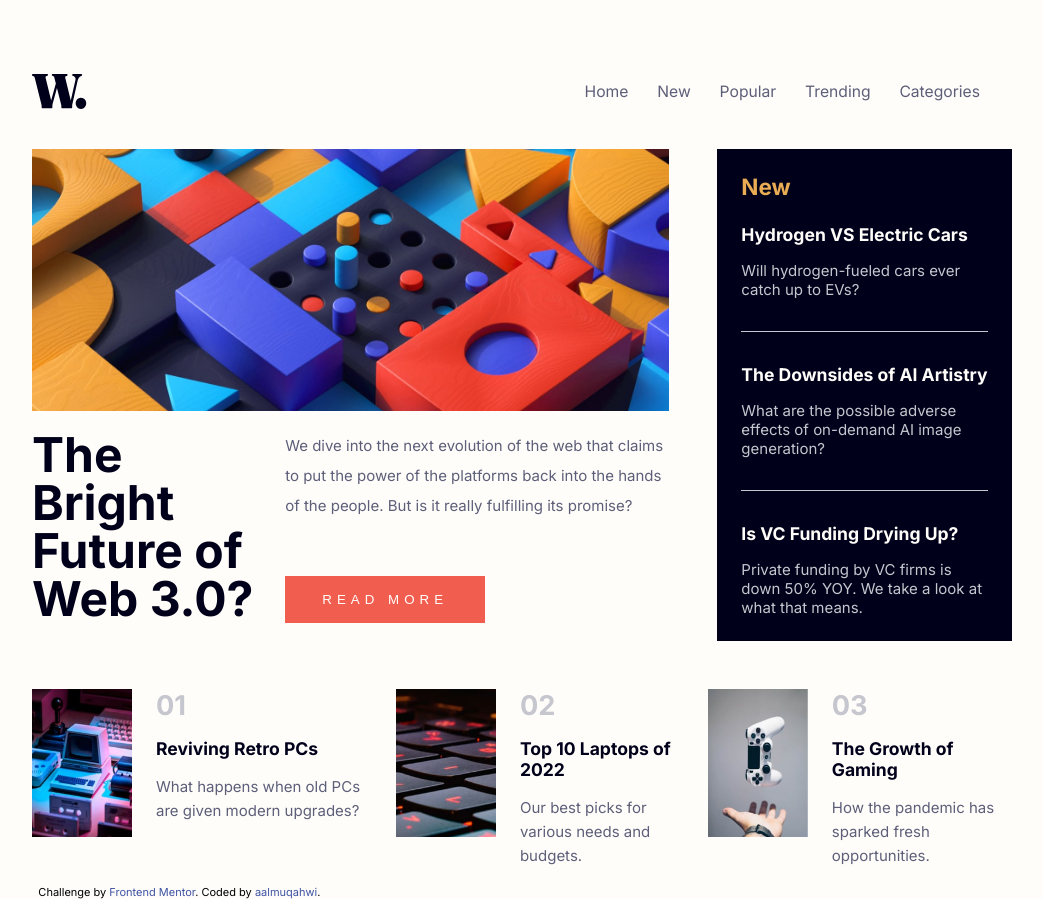
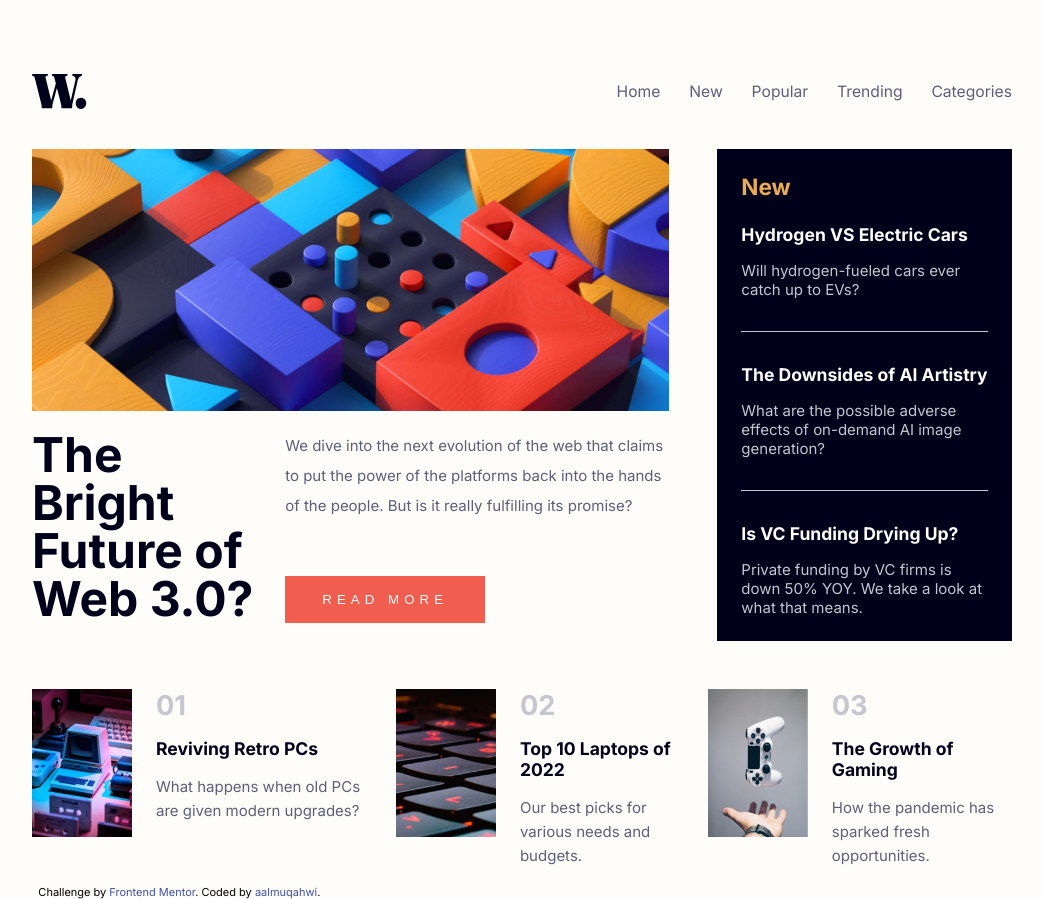
Before and after one commit to aalmuqahwi/frontend-mentor-news-homepage, a website: page index.html in a window 1280 px wide. Shown: the whole page, without its empty margins (118-1161 px from the left). Drawn offline with Linux system fonts and the light colour scheme; files whose address does not match are found by name.

Commit message:
fixed the padding for the menu

```diff
--- a/css/styles.css
+++ b/css/styles.css
@@ -59,6 +59,7 @@ body div.backdrop.show {
   height: 100%;
   gap: 50px;
   padding: 2rem;
+  padding-right: 0;
 }
 .container .header .menu div:first-child {
   text-align: right;
--- a/sass/index.scss
+++ b/sass/index.scss
@@ -74,6 +74,7 @@ body {
       height: 100%;
       gap: 50px;
       padding: 2rem;
+      padding-right: 0;
       div:first-child {
         text-align: right;
         img {
```
